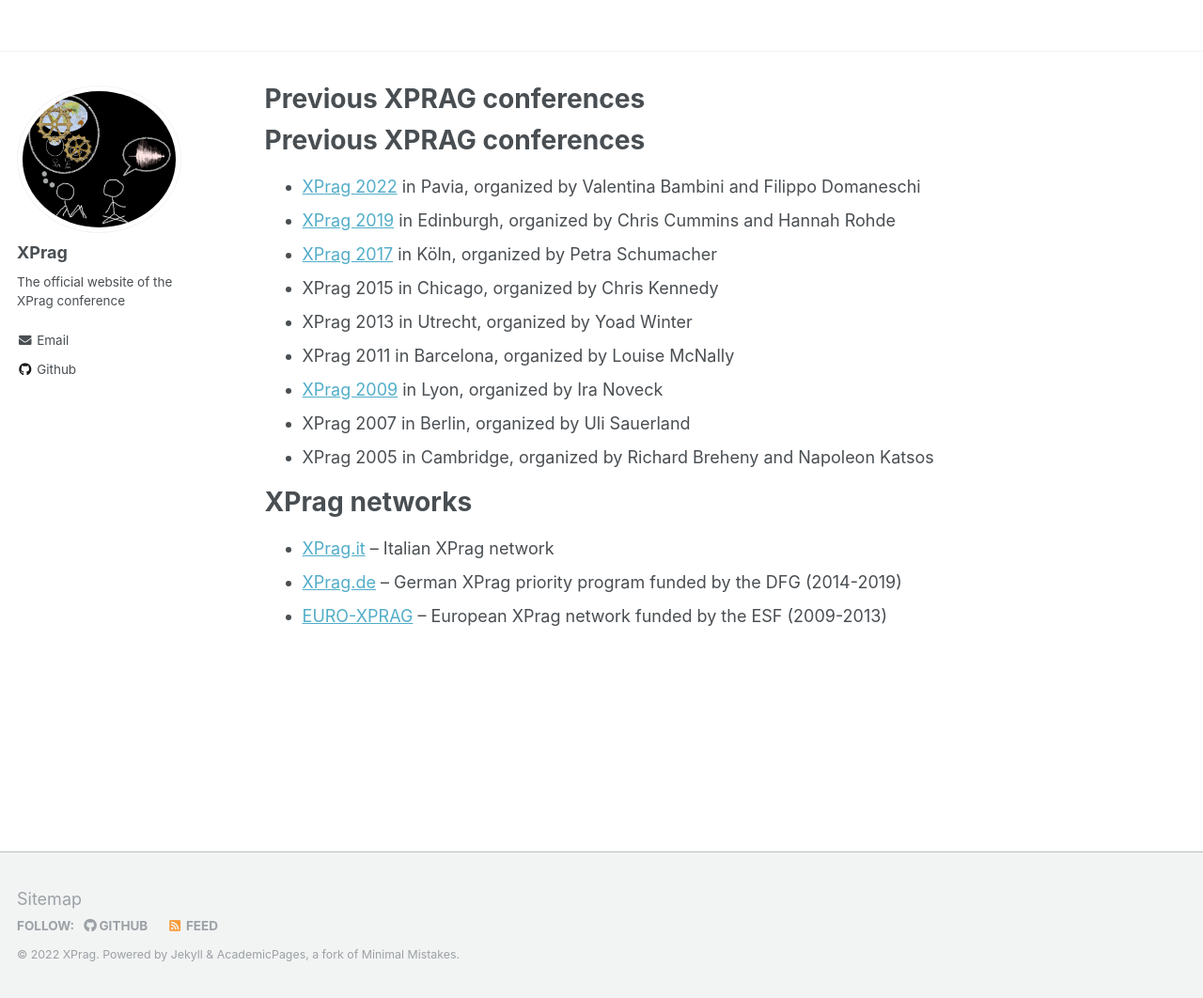
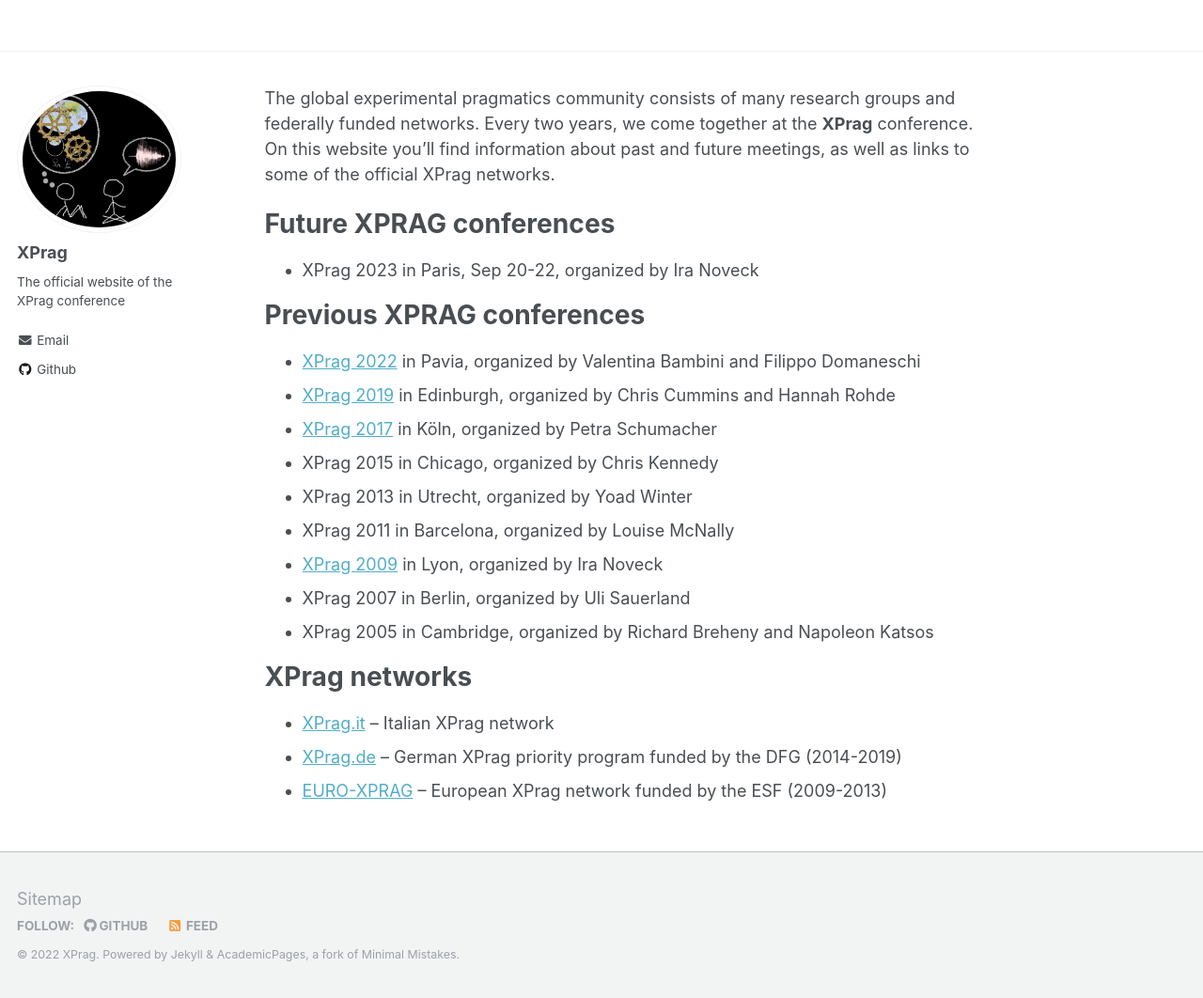
Before and after one commit to xprag-conference/xprag-conference.github.io, a Jekyll site: the page built from _pages/about.md, in a window 1280 px wide and 1062 px high. Shown: the whole window at 94% size. Built offline with Jekyll 4.4.1, drawn with Linux system fonts in a browser that asks for light colours; our own code applies the rules of GitHub Pages for plain Markdown files.

Commit message:
edited about page

```diff
--- a/_pages/about.md
+++ b/_pages/about.md
@@ -1,3 +1,10 @@
+The global experimental pragmatics community consists of many research groups and federally funded networks. Every two years, we come together at the **XPrag** conference. On this website you'll find information about past and future meetings, as well as links to some of the official XPrag networks.
+
+
+# Future XPRAG conferences
+
+- XPrag 2023 in Paris, Sep 20-22, organized by Ira Noveck
+
 # Previous XPRAG conferences
 
 - [XPrag 2022](https://sites.google.com/iusspavia.it/xprag2022/xprag-2022) in Pavia, organized by Valentina Bambini and Filippo Domaneschi
```
